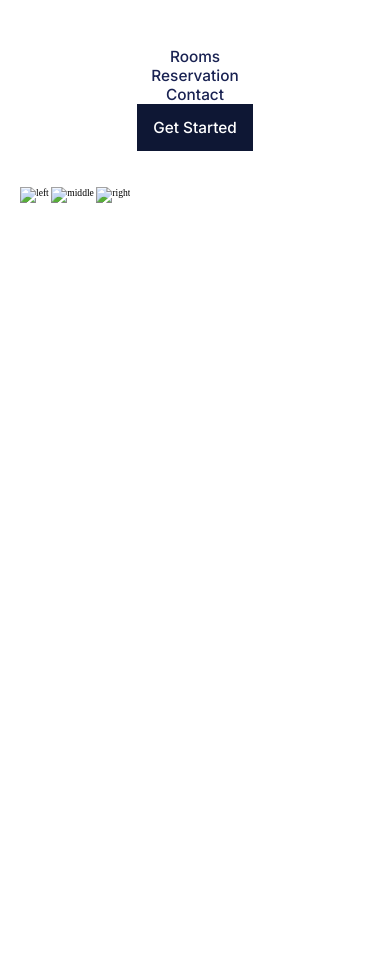
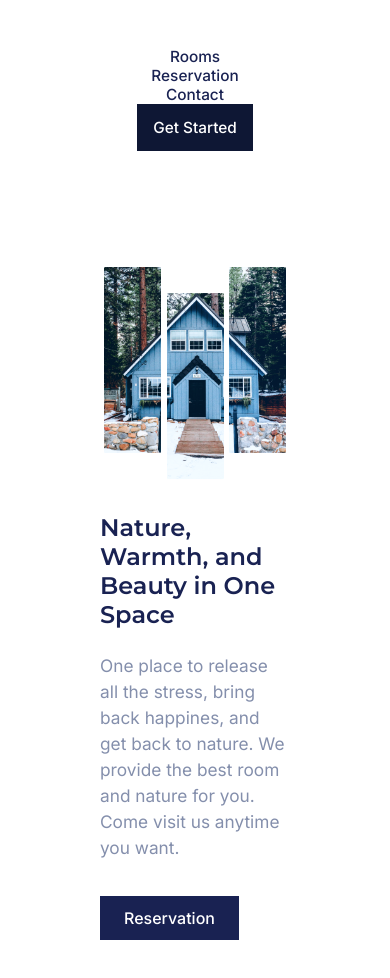
Before and after one commit to AmilAlibeyli/Cootels-HTML_CSS, a plain HTML site: page index.html in a window 390 px wide. Before the commit the page ends 844 px from the top, so only its background shows below. Drawn offline with Linux system fonts and the light colour scheme.

Commit message:
responsive header

```diff
--- a/index.html
+++ b/index.html
@@ -1,5 +1,6 @@
 <!DOCTYPE html>
 <html lang="en">
+
 <head>
     <meta charset="UTF-8">
     <meta http-equiv="X-UA-Compatible" content="IE=edge">
@@ -8,11 +9,12 @@
     <link rel="stylesheet" href="style.css">
     <link rel="shortcut icon" href="favicon.ico" type="image/x-icon">
 </head>
+
 <body>
     <header>
         <div class="container">
             <nav>
-            <p><img src="img/Cootels.png" alt=""></p>
+                <p><img src="img/Cootels.png" alt=""></p>
                 <ul id="menu">
                     <li><a href="#">Rooms</a></li>
                     <li><a href="#">Reservation</a></li>
@@ -20,12 +22,19 @@
                 </ul>
                 <button>Get Started</button>
             </nav>
-            <h1></h1>
-            <p></p>
-            <div id="imgs">
-                <img src="" alt="left">
-                <img src="" alt="middle">
-                <img src="" alt="right">
+            <div id="header-bottom">
+
+                <div id="imgs">
+                    <img src="img/left-part.png" alt="left">
+                    <img id="middle" src="img/middle.png" alt="middle">
+                    <img src="img/right-part.png" alt="right">
+                </div>
+                <div class="header-h">
+                    <h1>Nature, Warmth, and Beauty in One Space</h1>
+                    <p>One place to release all the stress, bring back happines, and get back to nature. We provide the
+                        best room and nature for you. Come visit us anytime you want.</p>
+                <button>Reservation</button>
+                </div>
             </div>
         </div>
     </header>
@@ -36,4 +45,5 @@
     </main>
     <footer></footer>
 </body>
+
 </html>
--- a/style.css
+++ b/style.css
@@ -1,4 +1,4 @@
-@import url('https://fonts.googleapis.com/css2?family=Inter:wght@400;500;700&display=swap');
+@import url('https://fonts.googleapis.com/css2?family=Inter:wght@400;500;700&family=Montserrat:wght@400;600;700&display=swap');
 *{
     padding: 0;
     margin: 0;
@@ -10,14 +10,10 @@ ul{list-style: none;}
 a{text-decoration: none;}
 
 html{font-size: 0.6em;}
+header{padding: 0 20px; height: 100vh;}
+.container{max-width: 1200px;}
+header .container{margin: auto;}
 
-
-header{padding: 0 20px;}
-
-.container{
-    max-width: 1200px;
-}
-header .container{margin: auto;}
 nav{
     display: flex;
     flex-direction: column;
@@ -36,11 +32,46 @@ nav button{
     transition: 0.6s;
 }
 
-button:hover{
-    background: rgba(14, 23, 52, 0.702);
+button:hover{background: rgba(14, 23, 52, 0.702);}
+#header-bottom{
+    display: flex;
+    flex-direction: column;
+    align-items: center;
+    padding: 80px;
 }
 
+#imgs{
+    width: 100%;
+    display: flex;
+    justify-content: center;
+
+}
+#imgs img{width: 30%; margin: 0 1.5%;}
+
+#header-bottom h1{
+    font: 600 2.5rem Montserrat; color: #192252;
+    padding-top: 60px;
+}
+
+#header-bottom p{
+    font: 1.8rem/1.5 Inter;
+    color: #848FAC;
+    padding: 24px 0 35px 0;
+}
+
+#header-bottom button{
+    font: 500 16px Inter;
+    color: white;
+    background-color: #192252;
+    border: 0;
+    padding: 12px 24px;
+}
+#middle{transform: translateY(14%);}
+
 @media only screen and (min-width: 600px) {
+    html{
+        font-size: 0.5em;
+    }
     nav{
         flex-direction: row;
         justify-content: space-between;
@@ -50,5 +81,10 @@ button:hover{
     #menu{display: flex; justify-content: center; }
     #menu li a{padding: 10px 16px; transition: 1s;}
     #menu li a:hover{background-color: #0E1734; color: #fff;}
+    #header-bottom{flex-direction: row;}
+    #header-bottom h1{font-size: 3.1vw; padding: initial;}
+    #imgs{order: 2; min-width: 300px; margin-left: 20px;}
+    #imgs img{max-width: 180px;}
+    #header-bottom button:hover{opacity: 0.7; transition: 0.7s;}
 
   }
```
Also changed, not shown: img/left-part.png (added), img/middle.png (added), img/right-part.png (added).
